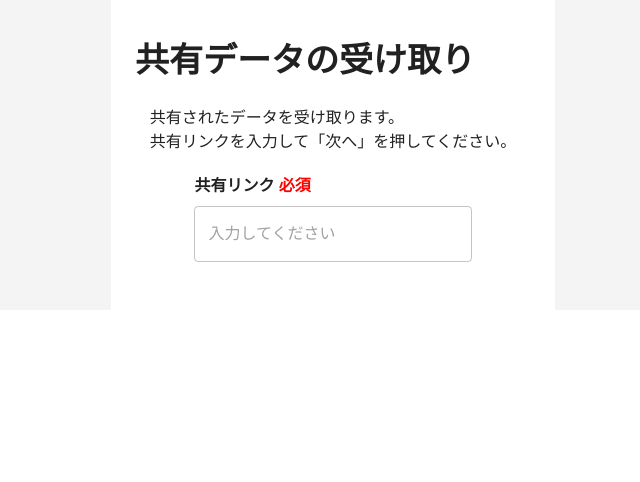
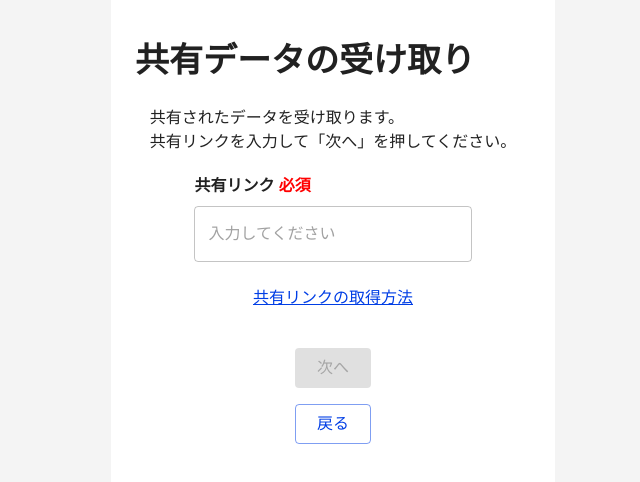
Before and after one commit to STECH-for-My-Shienkin-Navi/My-Shienkin-Navi, a React (Vite) app: page /DataReceivePage in a window 1280 px wide. Shown: the top 482 px of the page, without its empty margins (307-947 px from the left). Built offline with nearby package versions, Linux system fonts and the light colour scheme.

Commit message:
feat: 3つのボタンを配置し、バリデーションに合わせて変わるようにした。

```diff
--- a/src/components/pages/DataReceivePage.tsx
+++ b/src/components/pages/DataReceivePage.tsx
@@ -2,16 +2,26 @@ import { FC, useState } from 'react';
 import { MainLayout } from '../layout/MainLayout';
 import { Stack, Typography } from '@mui/material';
 import { TextField } from '@mui/material';
+import { Box } from '@mui/system';
+import { Col } from '../common/Col';
+import { CommonButton } from '../common/CommonButton';
 
 export const DataReceivePage: FC = () => {
   const [textValue, setTextValue] = useState<string>('');
   const [textError, setTextError] = useState<boolean>(false);
+  const [nextButtonIsDisabled, setNextButtonIsDisabled] = useState<boolean>(true);
+
+  const handle = () => {
+    console.log('clicked');
+  };
 
   const textValidation = (text: string) => {
     if (text === '') {
       setTextError(true);
+      setNextButtonIsDisabled(true);
     } else {
       setTextError(false);
+      setNextButtonIsDisabled(false);
     }
   };
 
@@ -26,7 +36,14 @@ export const DataReceivePage: FC = () => {
           textValidation(event.target.value);
         }} />
         {textError ? <p style={{color: "#FF0000"}}>共有リンクは必須入力です。</p> : <p>        </p>}
+        <CommonButton isText onClick={handle}>共有リンクの取得方法</CommonButton>
       </Stack>
+      <Box sx={{marginTop: "30px"}}>
+        <Col spacing={2}>
+          <CommonButton isDisabled={nextButtonIsDisabled} onClick={handle}>次へ</CommonButton>
+          <CommonButton isSecondary onClick={handle}>戻る</CommonButton>
+        </Col>
+      </Box>
     </MainLayout>
   );
 };
```
